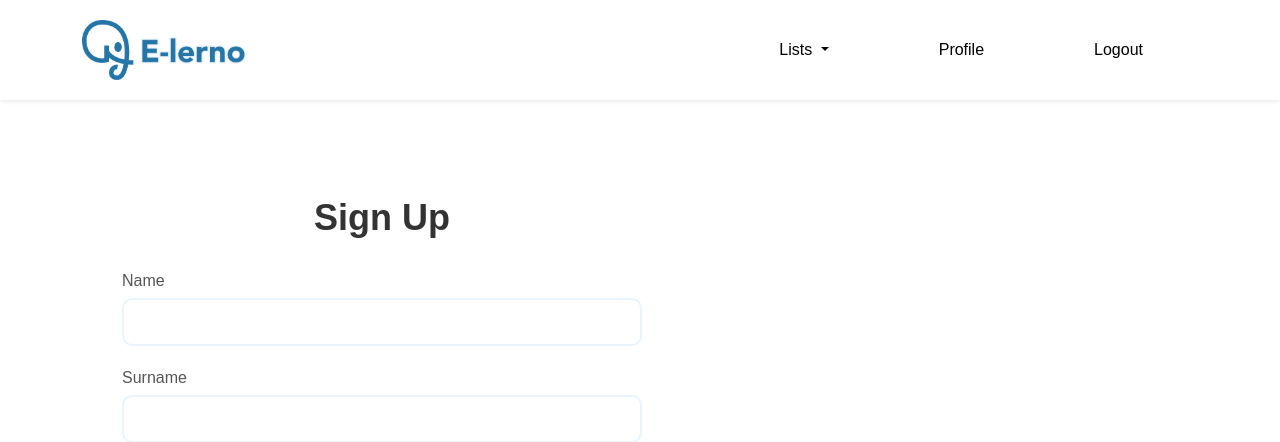
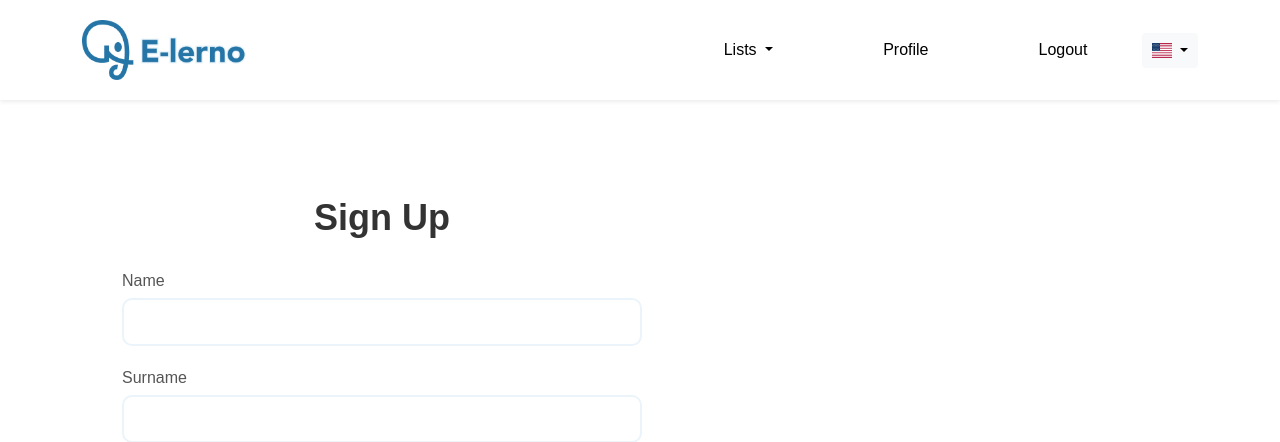
Before and after one commit to Group-Projects-FIAE/sprach-lernen-app, a Django app: page /accounts/signup/ in a window 1280 px wide. Shown: the top 442 px of the page. Run offline with Django 5.2, Linux system fonts and the light colour scheme; some libraries are stand-ins or nearby versions.

Commit message:
dropdown for choosing a language

```diff
--- a/templates/base.html
+++ b/templates/base.html
@@ -11,7 +11,7 @@
     <link rel="preconnect" href="https://fonts.gstatic.com" crossorigin>
     <link href="https://fonts.googleapis.com/css2?family=Josefin+Sans:ital,wght@0,100..700;1,100..700&display=swap" rel="stylesheet">
     {% block extra_css %}
-    <link rel="stylesheet" href="{% static 'style.css' %}">
+    <link rel="stylesheet" href="{% static 'static/style.css' %}">
     {% endblock %}
 </head>
 <body>
@@ -19,11 +19,11 @@
     <nav class="navbar shadow-sm mb-2">
         <div class="container d-flex justify-content-between">
             <a class="navbar-brand" href="/">
-                <img src="{% static 'logo.png' %}" alt="Elerno logo" style="height: 60px;">
+                <img src="{% static 'static/img/logo.png' %}" alt="Elerno logo" style="height: 60px;">
             </a>
+            <div class="d-flex flex-row align-items-center">
                 <!--create logic if user is authenticated. for now 1- authenticated, 0 - not-->
                 {% if 1 %}
-            <div class="d-flex justify-content-end">
                     <div class="dropdown p-2">
                         <!--correct link to the lists view-->
                       <a class="navbar-btn dropdown-toggle" href="lists/lists.html" role="button" data-bs-toggle="dropdown" aria-expanded="false">
@@ -39,15 +39,33 @@
                     <div class="p-2"><a class="navbar-btn" href="account/profile.html">Profile</a></div>
                     <!--correct link to the logout view-->
                     <div class="p-2"><a class="navbar-btn" href="account/logout.html">Logout</a></div>
-            </div>
                 {% else %}
-            <div class="d-flex flex-row">
                     <!--correct link to the login view-->
                     <div class="p-2"><a class="navbar-btn" href="account/login.html">Login</a></div>
                     <!--correct link to the signup view-->
                     <div class="p-2"><a class="navbar-btn" href="account/signup.html">Sign up</a></div>
+                {% endif %}
+                    <!--add the logic to switch languages around-->
+                    <div class="dropdown">
+                        <button class="btn btn-light dropdown-toggle d-flex align-items-center" type="button" data-bs-toggle="dropdown" aria-expanded="false">
+                        <img src="{% static 'static/img/us.png' %}" alt="English" width="20" height="15" class="me-1">
+                        </button>
+                        <ul class="dropdown-menu dropdown-menu-end">
+                            <li>
+                                <a class="dropdown-item d-flex align-items-center" href="?lang=en">
+                                    <img src="{% static 'static/img/us.png' %}" alt="English" width="20" height="15" class="me-2">
+                                    English
+                                </a>
+                            </li>
+                            <li>
+                                <a class="dropdown-item d-flex align-items-center" href="?lang=de">
+                                    <img src="{% static 'static/img/de.png' %}" alt="Deutsch" width="20" height="15" class="me-2">
+                                    Deutsch
+                                </a>
+                            </li>
+                        </ul>
                     </div>
-            {% endif %}
+                </div>
         </div>
     </nav>
     {% endblock %}
```
Also changed, not shown: templates/static/img/de.png (added), templates/static/img/elerno.png (renamed from templates/elerno.png), templates/static/img/icon.png (renamed from templates/icon.png), templates/static/img/logo.png (renamed from templates/logo.png), templates/static/img/us.png (added), templates/static/style.css (renamed from templates/style.css). Lines whose indentation alone changed are shown as unchanged.
